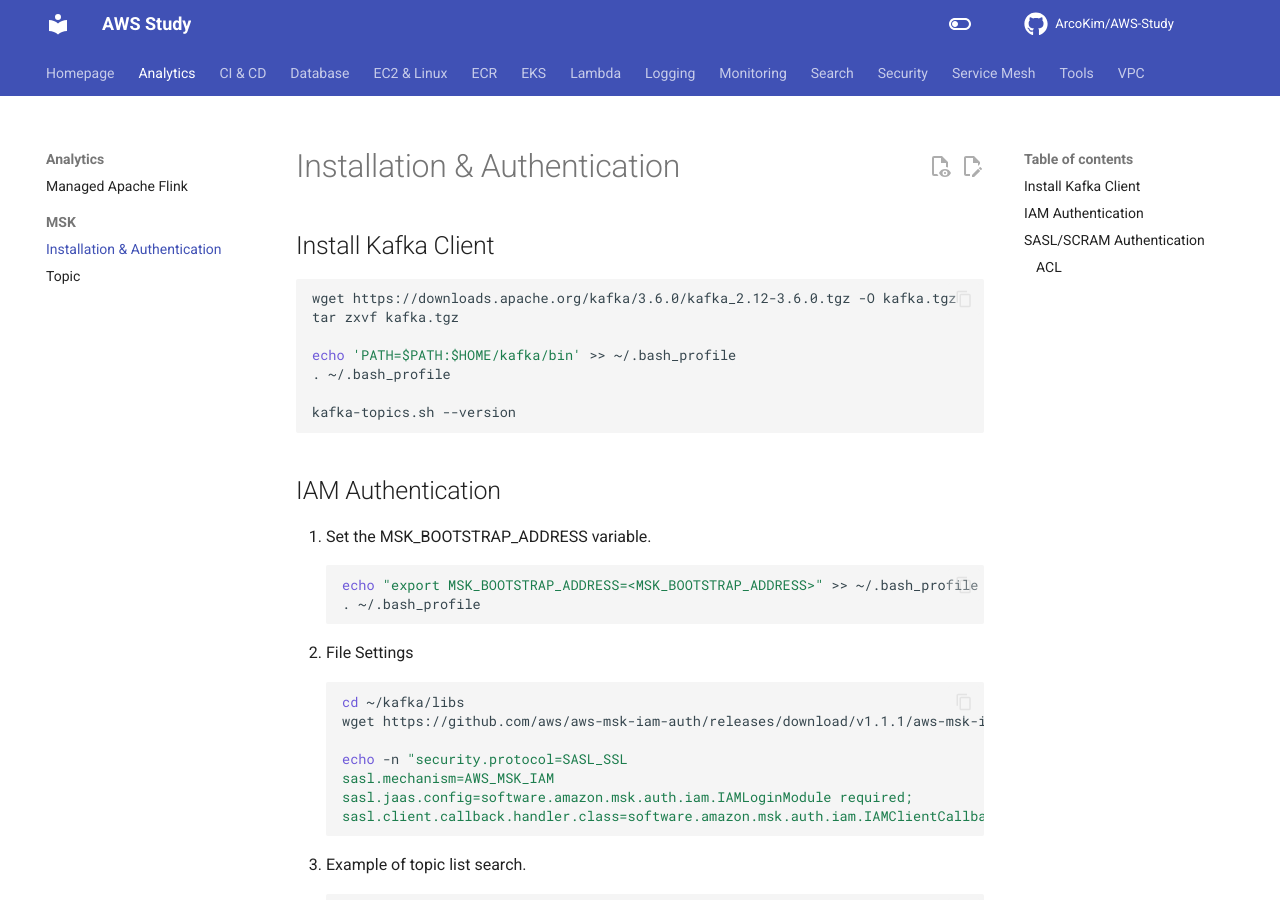
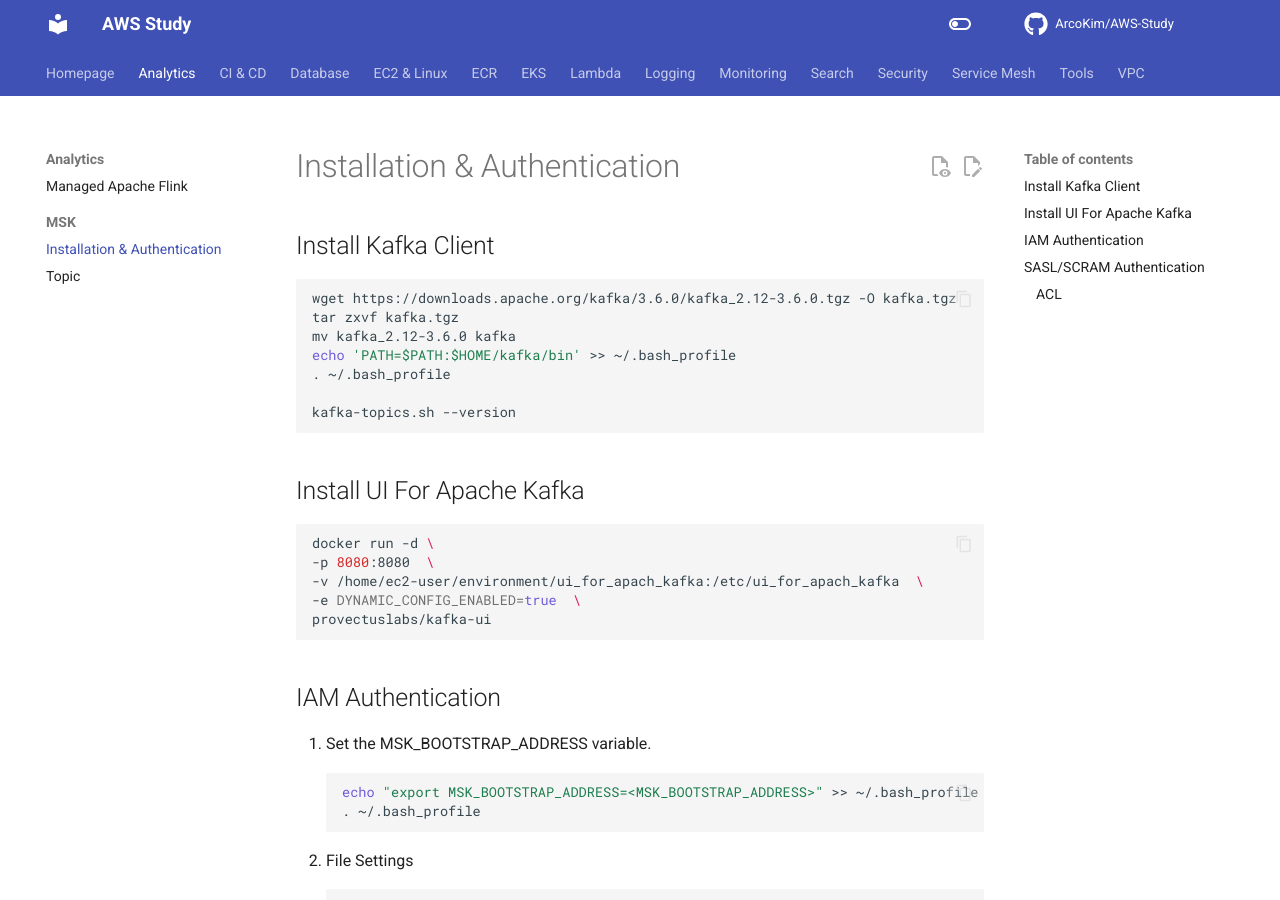
Before and after one commit to ArcoKim/AWS-Study, an MkDocs documentation site: the page built from docs/Analytics/MSK/Installation & Authentication.md, in a window 1280 px wide and 900 px high. Built offline with MkDocs 1.6.1 and Material for MkDocs 9.7.7, drawn with Linux system fonts in a browser that asks for light colours; comment, search, counter and statistics services are not loaded.

Commit message:
24.02.23 : kafka ui update

````diff
--- a/docs/Analytics/MSK/Installation & Authentication.md
+++ b/docs/Analytics/MSK/Installation & Authentication.md
@@ -3,11 +3,19 @@
 ``` bash
 wget https://downloads.apache.org/kafka/3.6.0/kafka_2.12-3.6.0.tgz -O kafka.tgz
 tar zxvf kafka.tgz
-
+mv kafka_2.12-3.6.0 kafka
 echo 'PATH=$PATH:$HOME/kafka/bin' >> ~/.bash_profile
 . ~/.bash_profile
 
 kafka-topics.sh --version
+```
+## Install UI For Apache Kafka
+``` bash
+docker run -d \
+-p 8080:8080  \
+-v /home/ec2-user/environment/ui_for_apach_kafka:/etc/ui_for_apach_kafka  \
+-e DYNAMIC_CONFIG_ENABLED=true  \
+provectuslabs/kafka-ui
 ```
 ## IAM Authentication
 1. Set the MSK_BOOTSTRAP_ADDRESS variable.
````
